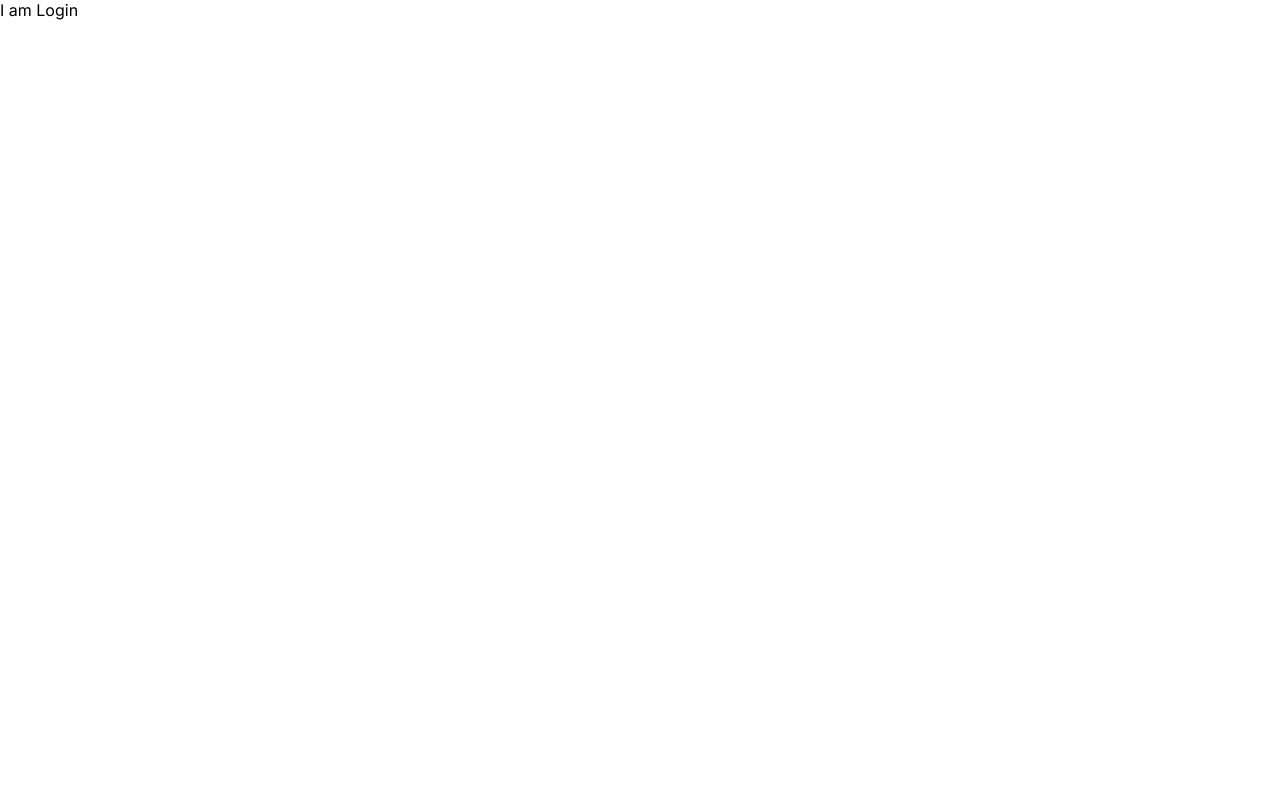
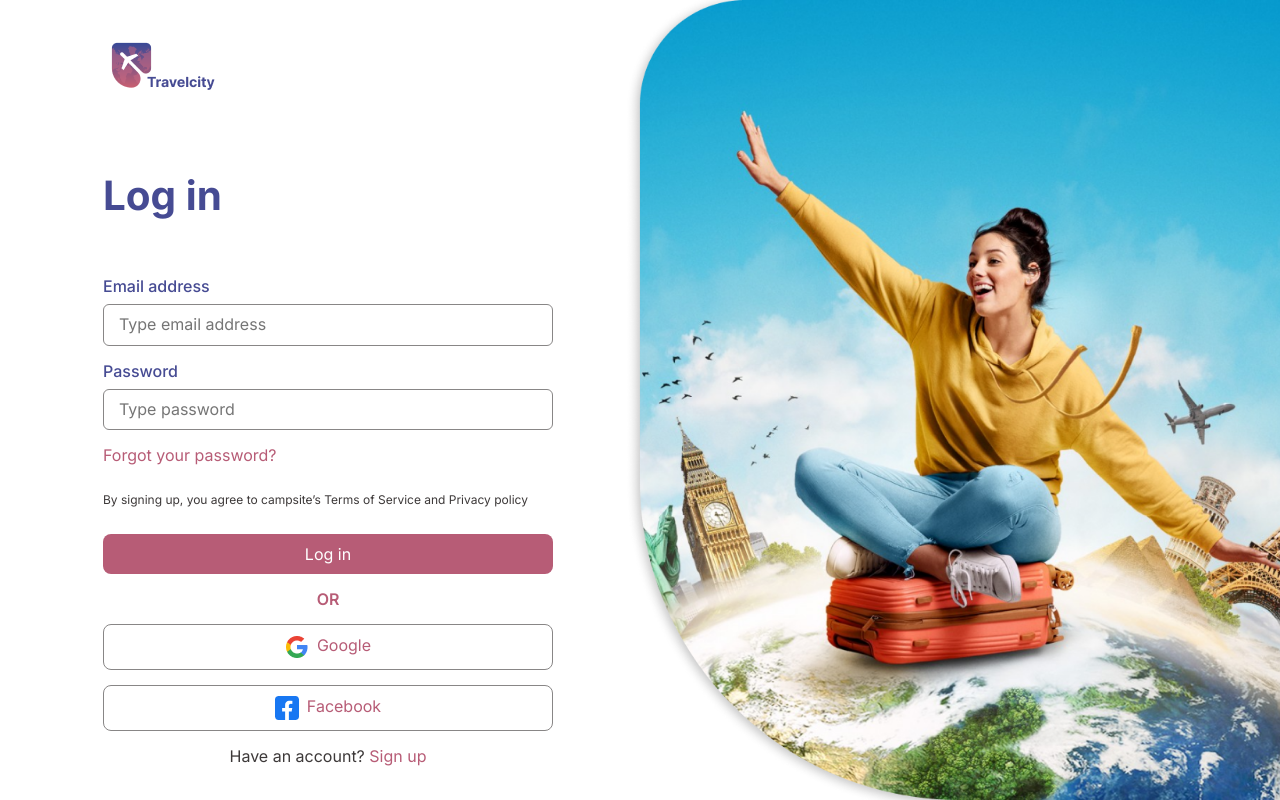
Before and after one commit to amt-abdulmanan-suleman/Travel-booking, a React (Create React App) app: page /login in a window 1280 px wide. Built offline with nearby package versions, Linux system fonts and the light colour scheme.

Commit message:
added the login page

```diff
--- a/src/assets/css/auth.scss
+++ b/src/assets/css/auth.scss
@@ -65,6 +65,34 @@
       font-weight: 600;
       line-height: normal;
     }
+    .login {
+      color: #3d3939;
+      text-align: center;
+      font-family: Inter;
+      font-size: 16px;
+      font-style: normal;
+      font-weight: 400;
+      line-height: normal;
+      a {
+        color: #b75c76;
+        font-family: Inter;
+        font-size: 16px;
+        font-style: normal;
+        font-weight: 400;
+        line-height: normal;
+        text-decoration: none;
+        cursor: pointer;
+      }
+    }
+    .forgot-password {
+      color: #b75c76;
+      font-family: Inter;
+      font-size: 16px;
+      font-style: normal;
+      font-weight: 400;
+      line-height: normal;
+      margin: 0;
+    }
   }
   .image-wrapper {
     width: 50%;
--- a/src/routes/CustomerSignup.tsx
+++ b/src/routes/CustomerSignup.tsx
@@ -2,6 +2,8 @@ import React, { useState } from "react";
 import { Link } from "react-router-dom";
 import mainLogo from "../assets/icons/mainLogo.png";
 import signupimage from "../assets/images/login-img.png";
+import facebook from "../assets/icons/facebook-icon.png"
+import google from "../assets/icons/google-logo.png"
 import Button from "../components/Buttons/Buttons";
 import "../assets/css/auth.scss";
 
@@ -90,15 +92,17 @@ const CustomerSignup: React.FC = () => {
             </Button>
             <h6 className="or">OR</h6>
             <Button type="button" block outline>
-
+              <img src={google} alt="google icon" />
               Google
             </Button>
             <Button type="button" block outline>
+            <img src={facebook} alt="google icon" />
+
               Facebook
             </Button>
-            <p>
-              Have an account? <span>Login</span>
-            </p>
+            <div className="login">
+              Have an account? <Link to="/Login">Login</Link>
+            </div>
           </form>
         </div>
       </div>
--- a/src/routes/Login.tsx
+++ b/src/routes/Login.tsx
@@ -1,13 +1,117 @@
-// Login.tsx
-import React from "react";
+// // Login.tsx
+// import React from "react";
+
+// const Login: React.FC = () => {
+//   // Your component logic here
+//   return (
+//     <div>I am Login</div>
+//   )
+// };
+
+// export default Login;
+
+// export {};
+
+import React, { useState } from "react";
+import { Link } from "react-router-dom";
+import mainLogo from "../assets/icons/mainLogo.png";
+import signupimage from "../assets/images/login-img.png";
+import facebook from "../assets/icons/facebook-icon.png"
+import google from "../assets/icons/google-logo.png"
+import Button from "../components/Buttons/Buttons";
+import "../assets/css/auth.scss";
+
+interface FormData {
+  fullName: string;
+  email: string;
+  password: string;
+}
 
 const Login: React.FC = () => {
-  // Your component logic here
+  const [formData, setFormData] = useState<FormData>({
+    fullName: "",
+    email: "",
+    password: "",
+  });
+
+  const handleChange = (e: React.ChangeEvent<HTMLInputElement>) => {
+    const { name, value } = e.target;
+    setFormData((prevData) => ({
+      ...prevData,
+      [name]: value,
+    }));
+  };
+
+  const handleSubmit = (e: React.FormEvent) => {
+    e.preventDefault();
+    // Handle form submission here,
+    console.log(formData);
+  };
+
   return (
-    <div>I am Login</div>
-  )
+    <div className="wrapper">
+      <div className="form">
+        <div className="form__inner">
+          <img src={mainLogo} alt="logo" />
+          <h2 className="form__title">Log in</h2>
+          <form onSubmit={handleSubmit}>
+            <div className="form__input">
+              <label htmlFor="email" className="label">
+                Email address
+              </label>
+              <input
+                type="email"
+                id="email"
+                name="email"
+                placeholder="Type email address"
+                value={formData.email}
+                onChange={handleChange}
+                required
+              />
+            </div>
+            <div className="form__input">
+              <label htmlFor="password" className="label">
+                Password
+              </label>
+              <input
+                type="password"
+                id="password"
+                name="password"
+                placeholder="Type password"
+                value={formData.password}
+                onChange={handleChange}
+                required
+              />
+            </div>
+            <p className="forgot-password">Forgot your password?</p>
+            <p className="terms">
+              By signing up, you agree to campsite’s Terms of Service and
+              Privacy policy
+            </p>
+            <Button type="submit" block>
+            Log in
+            </Button>
+            <h6 className="or">OR</h6>
+            <Button type="button" block outline>
+              <img src={google} alt="google icon" />
+              Google
+            </Button>
+            <Button type="button" block outline>
+            <img src={facebook} alt="google icon" />
+
+              Facebook
+            </Button>
+            <div className="login">
+              Have an account? <Link to="/customer-signup">Sign up</Link>
+            </div>
+          </form>
+        </div>
+      </div>
+      <div className="image-wrapper">
+        <img src={signupimage} alt="img" />
+      </div>
+    </div>
+  );
 };
 
 export default Login;
-
-export {};
```
Also changed, not shown: src/assets/icons/facebook-icon.png (added), src/assets/icons/google-logo.png (added).
